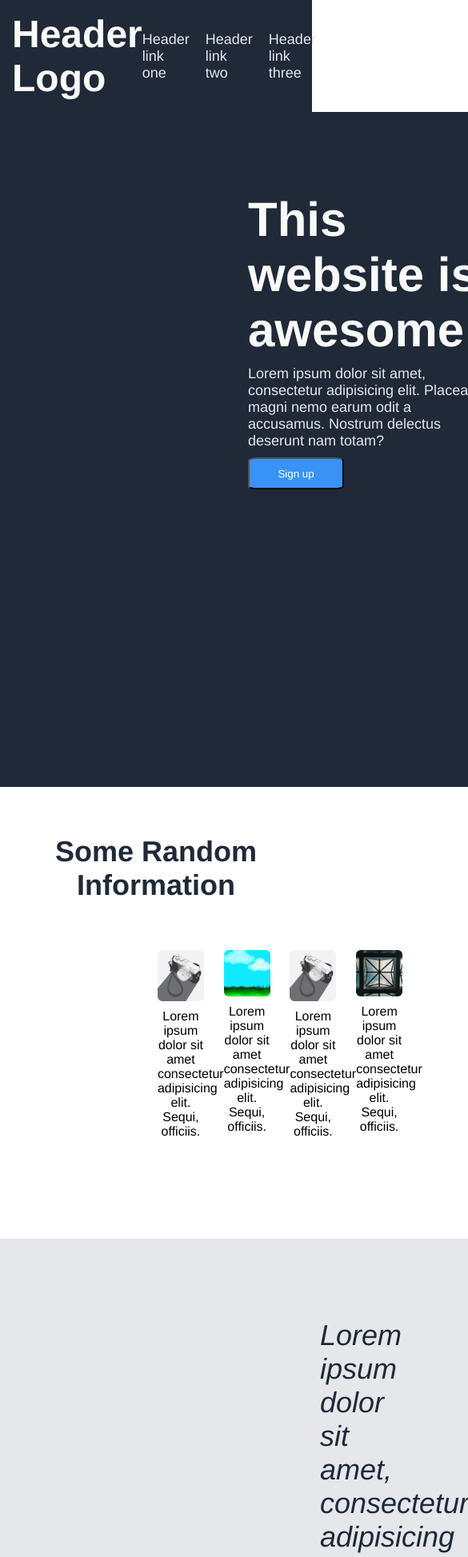
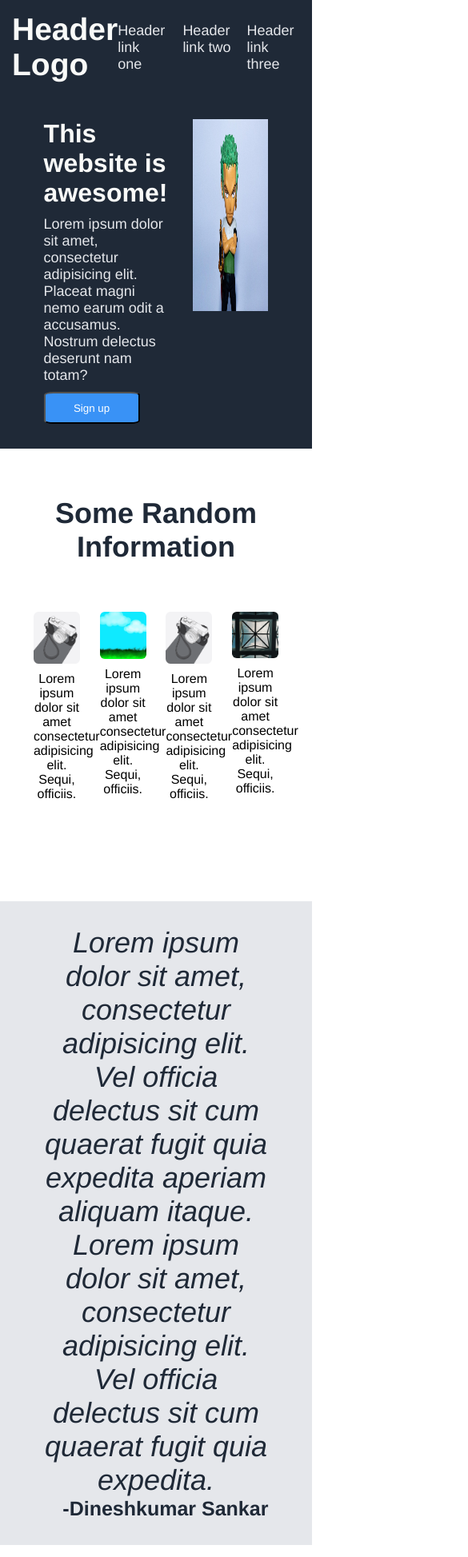
Before and after one commit to Dineshkumar-06/landing_page_project, a plain HTML site: page index.html in a window 390 px wide. Shown: the top 1947 px of the page at 80% size, 585 px wide, since content can reach past the window. Drawn offline with Linux system fonts and the light colour scheme.

Commit message:
Add responsive design styling
This commit adds the responsive design to the sections of the webpage by replacing the fixed margins and paddings with vw values.

```diff
--- a/index.css
+++ b/index.css
@@ -25,7 +25,7 @@ a, #header-sec-text {
 }
 
 .logo {
-    font-size: 24px;
+    font-size: clamp(12px, 5vw, 24px);
     color: #f9faf8;
 }
 .nav-items {
@@ -39,14 +39,14 @@ a, #header-sec-text {
     flex: 1;
     justify-content: space-between;
     align-items: flex-start;
-    padding: 100px 310px;
+    padding: 8vw 14vw;
     background-color: #1F2937;
     gap: 2rem;
     flex-wrap: wrap;
 }
 
 #hero-text {
-    font-size: 60px;
+    font-size: clamp(2rem, 6vw, 60px);
     color: #f9faf8;
     font-weight: 900;
     margin: 0px;
@@ -94,7 +94,7 @@ a, #header-sec-text {
 .sec-2-container-2 {
     display: flex;
     flex: 1;
-    padding: 0 350px;
+    padding: 0vw 14vw;;
     justify-content: center;
     margin-bottom: 125px;
 }
@@ -118,7 +118,7 @@ a, #header-sec-text {
 /* Section-3 */
 .section-3{
     background-color: #e5e7eb;
-    padding: 100px 400px;
+    padding: 8vw 14vw;
     flex-wrap: wrap;
 }
 .sec-3-container-1 {
@@ -138,7 +138,7 @@ a, #header-sec-text {
 .section-4 {
     display: flex;
     justify-content: space-evenly;
-    margin: 100px 300px;
+    margin: 5vw 15vw;
     background-color: #3882f6;
     color: white;
     border-radius: 2%;
@@ -146,7 +146,7 @@ a, #header-sec-text {
 }
 
 .sec-4-container-1 , .sec-4-container-2 {
-    padding: 50px 100px;
+    padding: 2vw 4vw;
 }
 
 #sec-4-text-1 {
```
